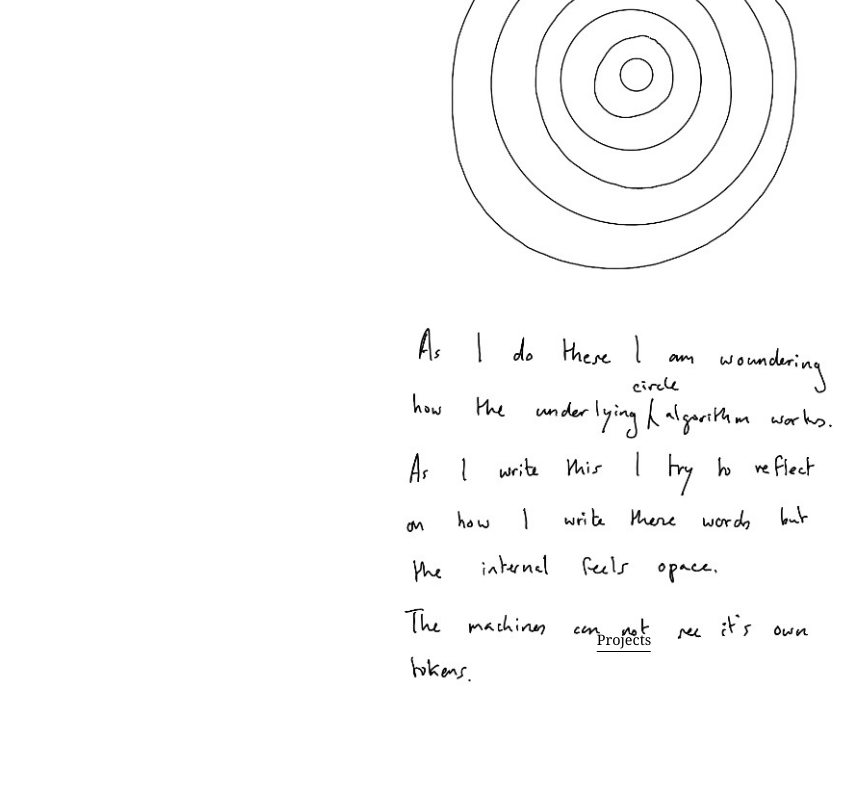
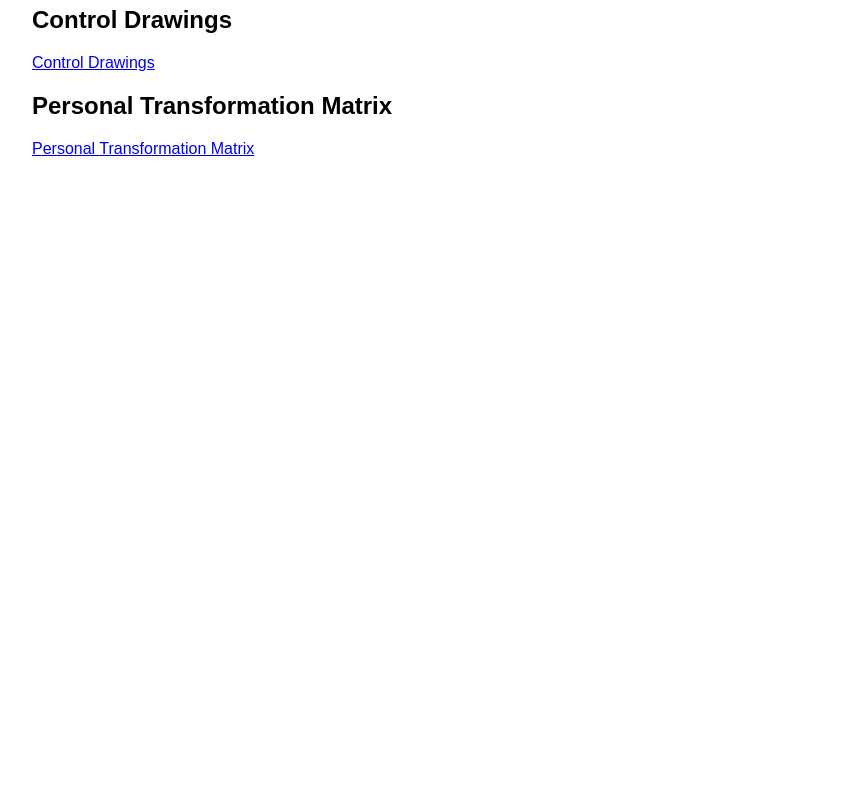
Before and after one commit to paulabbott/portfolio, a plain HTML site: page index.html in a window 1280 px wide. Shown: the part 100-893 px from the top of the page, without its empty margins (16-879 px from the left). After the commit the page ends 800 px from the top, so only its background shows below. Drawn offline with Linux system fonts and the light colour scheme.

Commit message:
Simplify landing page to plain HTML with two project links

```diff
--- a/index.html
+++ b/index.html
@@ -1,52 +1,11 @@
-<!DOCTYPE html>
-<html lang="en">
-<head>
-    <!-- Google tag (gtag.js) -->
-    <script async src="https://www.googletagmanager.com/gtag/js?id=G-XKH0ESY8YM"></script>
-    <script>
-        window.dataLayer = window.dataLayer || [];
-        function gtag() { dataLayer.push(arguments); }
-        gtag('js', new Date());
-        gtag('config', 'G-XKH0ESY8YM');
-    </script>
-    <meta charset="UTF-8">
-    <meta name="viewport" content="width=device-width, initial-scale=1.0">
-    <title>Paul Douglas Abbott</title>
-    <style>
-        * { margin: 0; box-sizing: border-box; }
-        html, body { height: 100%; background: #fff; }
-        body {
-            display: flex;
-            align-items: center;
-            justify-content: center;
-            padding: clamp(16px, 4vw, 48px);
-        }
-        img {
-            display: block;
-            max-width: min(100%, 720px);
-            width: auto;
-            height: auto;
-        }
-        .projects-link {
-            position: fixed;
-            bottom: clamp(16px, 4vw, 48px);
-            left: 50%;
-            transform: translateX(-50%);
-            font-family: Georgia, serif;
-            font-size: 0.9rem;
-            color: #000;
-            text-decoration: none;
-            border-bottom: 1px solid #000;
-            padding-bottom: 2px;
-            white-space: nowrap;
-        }
-        .projects-link:hover {
-            opacity: 0.5;
-        }
-    </style>
-</head>
-<body>
-    <img src="assets/handwritten-circles.png" alt="Hand-drawn concentric circles and handwritten lines about circle algorithms, opaque internals, and tokens.">
-    <a class="projects-link" href="projects.html">Projects</a>
+<!doctype html>
+<html>
+<head><meta charset="utf-8"><title>Paul Abbott</title></head>
+<body style="margin:48px; font-family:sans-serif;">
+  <h1>Paul Abbott</h1>
+  <h2>Control Drawings</h2>
+  <p><a href="https://control-drawings.pauldouglasabbott.com/">Control Drawings</a></p>
+  <h2>Personal Transformation Matrix</h2>
+  <p><a href="https://personal-transformation-matrix.pauldouglasabbott.com/clientpage/">Personal Transformation Matrix</a></p>
 </body>
 </html>
```
